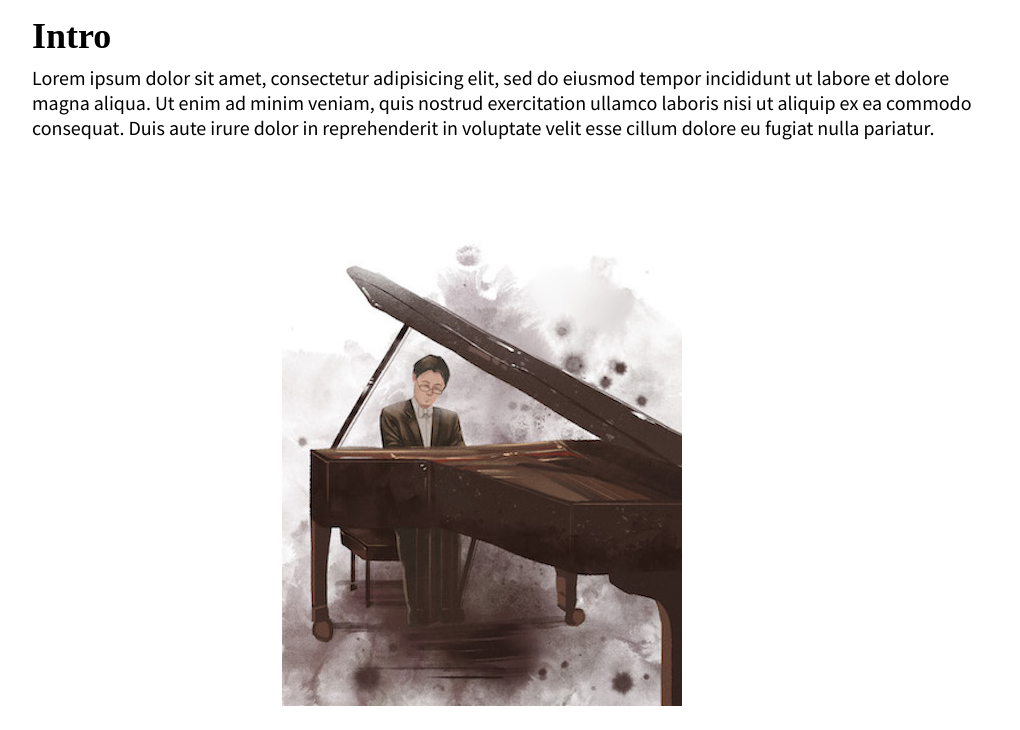
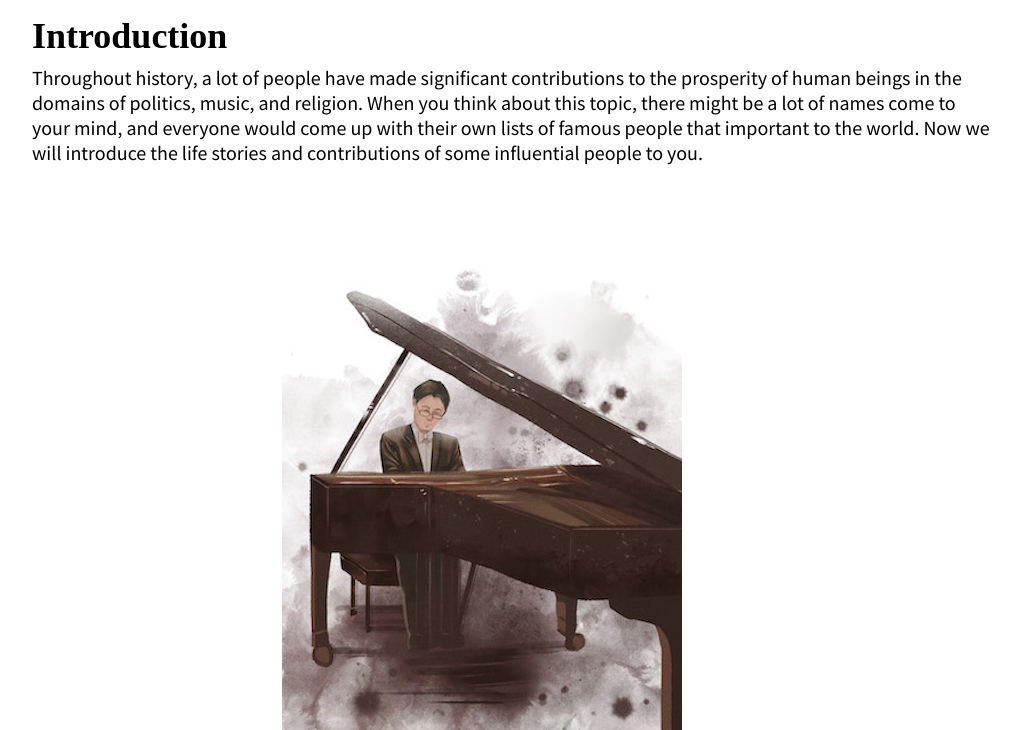
Before and after one commit to yzeng810/smash-website, a PHP site: page / in a window 1280 px wide. Shown: the part 164-894 px from the top of the page, without its empty margins (128-1148 px from the left). Run offline with PHP 8.4, Linux system fonts and the light colour scheme; some libraries are stand-ins or nearby versions.

Commit message:
add content to introduction

```diff
--- a/index.php
+++ b/index.php
@@ -7,12 +7,8 @@
 
 <section class="container">
 
-	<h2>Intro</h2>
-	<p>Lorem ipsum dolor sit amet, consectetur adipisicing elit, sed do eiusmod
-	tempor incididunt ut labore et dolore magna aliqua. Ut enim ad minim veniam,
-	quis nostrud exercitation ullamco laboris nisi ut aliquip ex ea commodo
-	consequat. Duis aute irure dolor in reprehenderit in voluptate velit esse
-	cillum dolore eu fugiat nulla pariatur.</p>
+	<h2>Introduction</h2>
+	<p>Throughout history, a lot of people have made significant contributions to the prosperity of human beings in the domains of politics, music, and religion. When you think about this topic, there might be a lot of names come to your mind, and everyone would come up with their own lists of famous people that important to the world. Now we will introduce the life stories and contributions of some influential people to you.</p>
 
 	<div class="slider">
 			<img class="flexible" src="images/Politician.jpg" alt="Politician">
```
Also changed, not shown: 1 other file.
